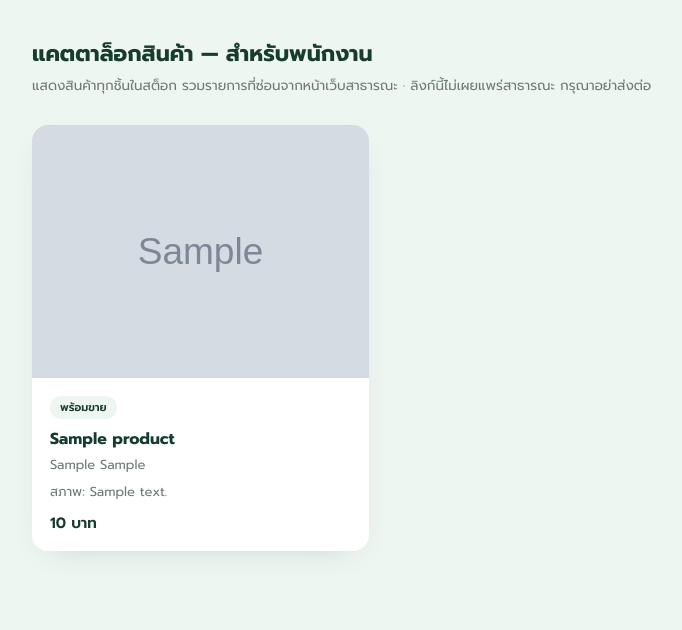
After one commit to buranon-prog/AMN-Sure, a PHP site: page /staff-catalog-7k2x.php in a window 1280 px wide. The commit adds this page. Shown: the top 630 px of the page, without its empty margins (82-764 px from the left). Run offline with PHP 8.4, Linux system fonts and the light colour scheme; tables that the repository leaves empty hold one stand-in row (values such as "Sample post"); grey boxes marked "Sample" are stand-in pictures.

Commit message:
Add staff-only stock catalogue and a private price field
- admin/product-edit.php: add a price field. It's stored in the
  existing (previously unused) products.price column and is never
  shown on the public site (used-equipment.php / product.php don't
  reference it at all) — staff-only, per request.
- staff-catalog-7k2x.php: new unlisted, no-login page listing every
  product regardless of status (available/sold/hidden), each with
  its price and a status badge, so staff can see full stock even
  when an item is hidden from the public listing. noindex/nofollow
  meta tag added since it relies on the URL not being shared.

Tested locally with seeded available/hidden/sold products: all three
show correctly in the staff catalogue with prices; the public
used-equipment.php still filters out hidden items and never renders
any price text.

```diff
--- /dev/null
+++ b/landing-page/staff-catalog-7k2x.php
@@ -0,0 +1,101 @@
+<?php
+require_once __DIR__ . '/includes/db.php';
+require_once __DIR__ . '/includes/helpers.php';
+
+$stmt = getDb()->query(
+    "SELECT p.*,
+            (SELECT pi.image_path FROM product_images pi WHERE pi.product_id = p.id ORDER BY pi.sort_order, pi.id LIMIT 1) AS cover_image
+     FROM products p
+     ORDER BY p.created_at DESC"
+);
+$products = $stmt->fetchAll();
+
+function formatPrice($price): string {
+    if ($price === null || $price === '') {
+        return 'ไม่ระบุราคา';
+    }
+    return number_format((float) $price, 0) . ' บาท';
+}
+?>
+<!DOCTYPE html>
+<html lang="th">
+<head>
+<meta charset="UTF-8">
+<meta name="viewport" content="width=device-width, initial-scale=1.0">
+<meta name="robots" content="noindex, nofollow">
+<title>แคตตาล็อกสินค้า (สำหรับพนักงาน) | AMN SURE</title>
+<link href="https://fonts.googleapis.com/css2?family=Prompt:wght@400;500;600;700&display=swap" rel="stylesheet">
+<style>
+  :root{
+    --green-dark:#173B2E; --green:#3F7A5C; --green-mid:#6FA989;
+    --green-soft:#BFDCCA; --green-mist:#EEF6F1; --white:#FFFFFF;
+    --text:#33443C; --text-light:#6B7C74;
+  }
+  *{box-sizing:border-box;margin:0;padding:0;}
+  body{font-family:'Prompt',sans-serif;background:var(--green-mist);color:var(--text);line-height:1.6;}
+  .wrap{max-width:1100px;margin:0 auto;padding:36px 24px 80px;}
+  h1{font-size:22px;color:var(--green-dark);margin-bottom:4px;}
+  .sub{color:var(--text-light);font-size:13.5px;margin-bottom:28px;}
+  .grid{display:grid;grid-template-columns:repeat(auto-fill,minmax(260px,1fr));gap:20px;}
+  .card{background:var(--white);border-radius:16px;overflow:hidden;box-shadow:0 10px 30px -18px rgba(23,59,46,.25);}
+  .cover{aspect-ratio:4/3;background:var(--green-mist);display:flex;align-items:center;justify-content:center;overflow:hidden;}
+  .cover img{width:100%;height:100%;object-fit:contain;}
+  .body{padding:16px 18px;}
+  .badge{display:inline-block;font-size:11px;font-weight:600;padding:3px 10px;border-radius:999px;margin-bottom:8px;}
+  .badge-available{background:var(--green-mist);color:var(--green-dark);}
+  .badge-sold{background:#fdf0f0;color:#a33;}
+  .badge-hidden{background:#eee;color:#777;}
+  h3{font-size:16px;color:var(--green-dark);margin-bottom:2px;}
+  .meta{font-size:13px;color:var(--text-light);margin-bottom:6px;}
+  .price{font-size:15px;font-weight:600;color:var(--green-dark);margin-top:8px;}
+  .thumbs{display:flex;gap:6px;margin-top:10px;flex-wrap:wrap;}
+  .thumbs img{width:40px;height:40px;object-fit:cover;border-radius:6px;}
+  .empty{color:var(--text-light);padding:40px 0;text-align:center;}
+</style>
+</head>
+<body>
+<div class="wrap">
+  <h1>แคตตาล็อกสินค้า — สำหรับพนักงาน</h1>
+  <p class="sub">แสดงสินค้าทุกชิ้นในสต็อก รวมรายการที่ซ่อนจากหน้าเว็บสาธารณะ · ลิงก์นี้ไม่เผยแพร่สาธารณะ กรุณาอย่าส่งต่อ</p>
+
+  <?php if (empty($products)): ?>
+    <p class="empty">ยังไม่มีสินค้าในระบบ</p>
+  <?php else: ?>
+    <div class="grid">
+      <?php foreach ($products as $p): ?>
+        <?php
+          $imgStmt = getDb()->prepare('SELECT image_path FROM product_images WHERE product_id = ? ORDER BY sort_order, id');
+          $imgStmt->execute([$p['id']]);
+          $allImages = $imgStmt->fetchAll();
+        ?>
+        <div class="card">
+          <div class="cover">
+            <?php if ($p['cover_image']): ?>
+              <img src="<?= h($p['cover_image']) ?>" alt="">
+            <?php else: ?>
+              <img src="logo.png" alt="" style="width:35%;opacity:.4;">
+            <?php endif; ?>
+          </div>
+          <div class="body">
+            <span class="badge badge-<?= h($p['status']) ?>"><?= h(statusLabel($p['status'])) ?></span>
+            <h3><?= h($p['name']) ?></h3>
+            <p class="meta"><?= h(trim(($p['brand'] ?? '') . ' ' . ($p['model'] ?? ''))) ?: '&nbsp;' ?></p>
+            <?php if ($p['condition_text']): ?>
+              <p class="meta">สภาพ: <?= h($p['condition_text']) ?></p>
+            <?php endif; ?>
+            <p class="price"><?= h(formatPrice($p['price'] ?? null)) ?></p>
+            <?php if (count($allImages) > 1): ?>
+              <div class="thumbs">
+                <?php foreach ($allImages as $img): ?>
+                  <img src="<?= h($img['image_path']) ?>" alt="">
+                <?php endforeach; ?>
+              </div>
+            <?php endif; ?>
+          </div>
+        </div>
+      <?php endforeach; ?>
+    </div>
+  <?php endif; ?>
+</div>
+</body>
+</html>
```
Also changed, not shown: landing-page/admin/product-edit.php (+14 -6 lines).
